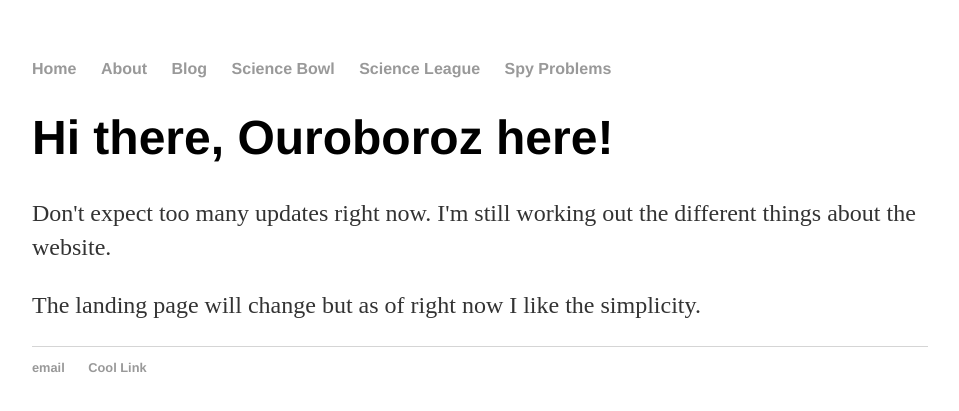
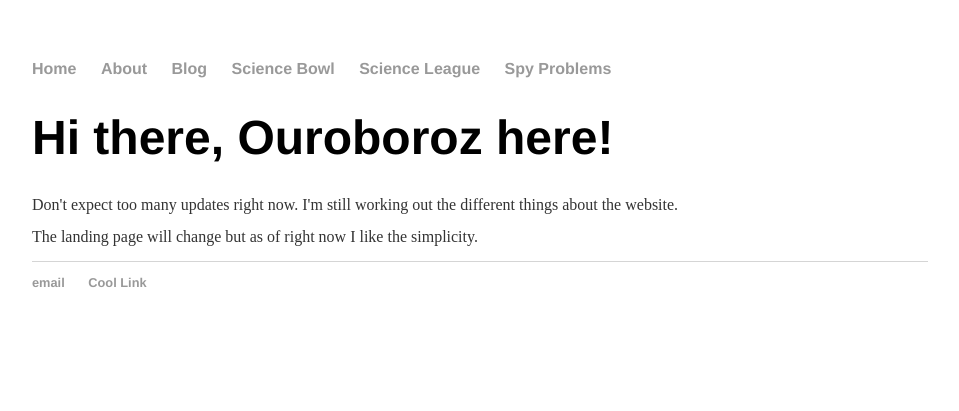
Before and after one commit to Ouroboroz/ouroboroz.github.io, a Jekyll site: the page built from index.html, in a window 1280 px wide. Shown: the top 411 px of the page, without its empty margins (160-1119 px from the left). Built offline with Jekyll 4.4.1, drawn with Linux system fonts in a browser that asks for light colours.

Commit message:
Fixed font

```diff
--- a/css/main.css
+++ b/css/main.css
@@ -24,8 +24,8 @@ h1 {
     font-family:'Helvetica', 'Arial', 'Sans-Serif';
 }
 p {
-    font-size: 1.5em;
-    line-height: 1.4em;
+    font-size: 1.0em;
+    line-height: 1.0em;
     color: #333;
 }
 footer {
--- a/sciencebowl/index.html
+++ b/sciencebowl/index.html
@@ -1,6 +1,6 @@
 ---
 layout: default
-title: About Me
+title: Science Bowl Timer
 ---
 <head>
 	<h1>Science Bowl Timer</h1>
```
Also changed, not shown: 1 other file.
